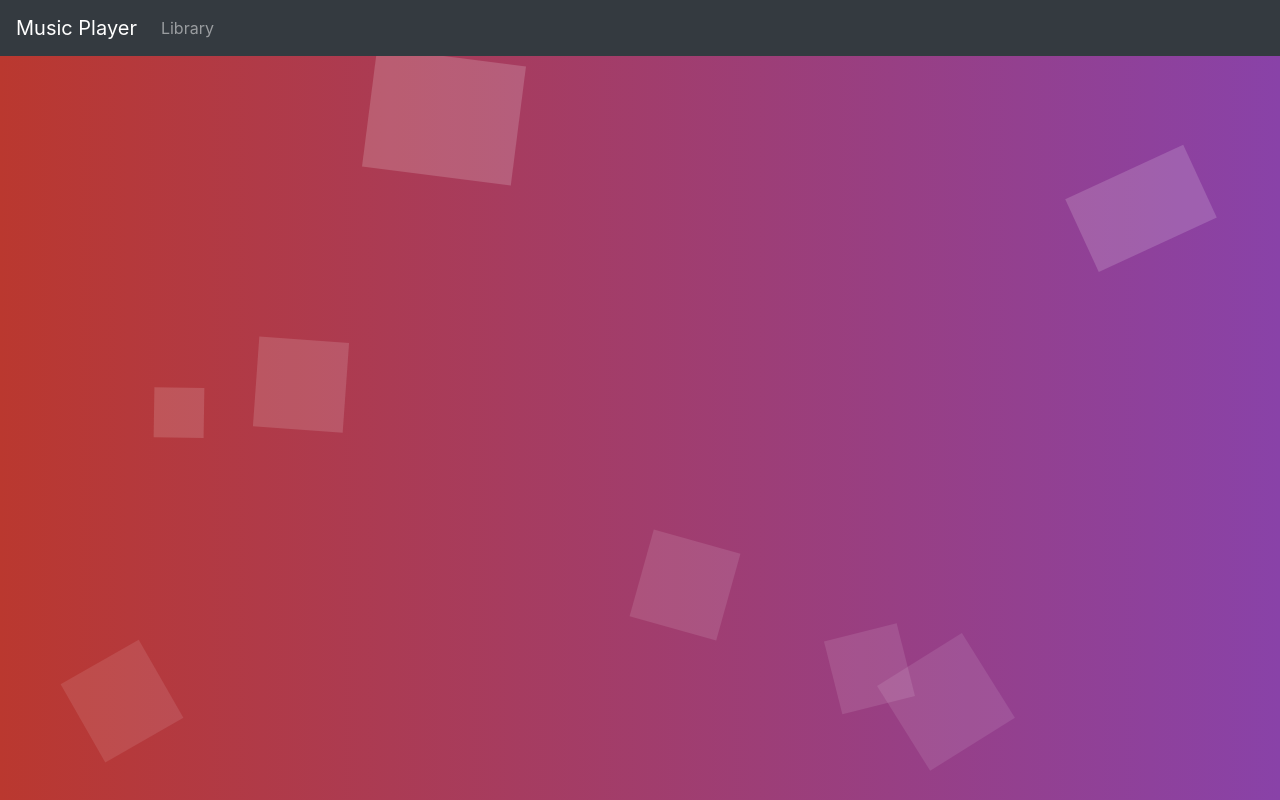
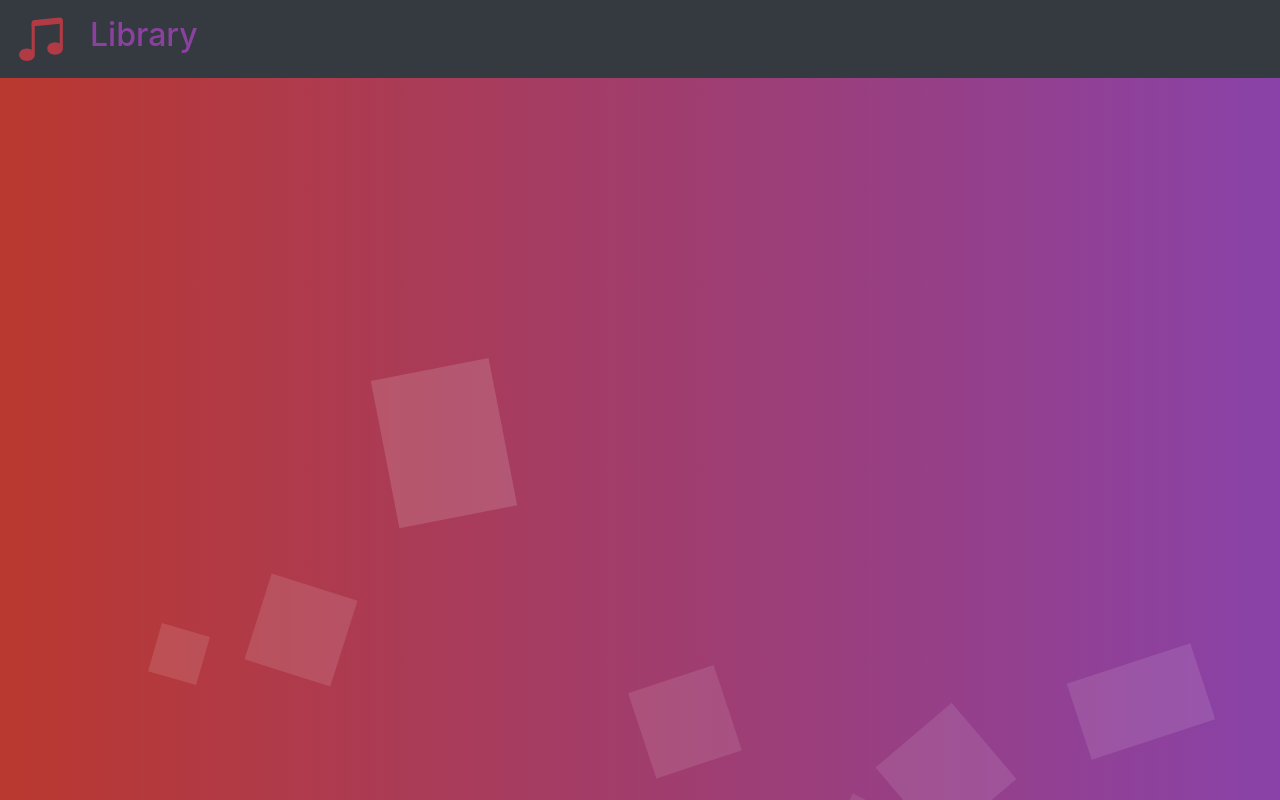
Before and after one commit to Demetricew20/MusicLibrary, a React (Create React App) app in the folder music_library_react/: page / in a window 1280 px wide. Built offline with nearby package versions, Linux system fonts and the light colour scheme.

Commit message:
Added sytles to buttons on library page.

```diff
--- a/music_library_react/package.json
+++ b/music_library_react/package.json
@@ -16,6 +16,7 @@
     "mdb-react-ui-kit": "^1.0.0-beta3",
     "react": "^17.0.2",
     "react-bootstrap": "^1.5.2",
+    "react-bootstrap-icons": "^1.4.0",
     "react-bootstrap-table-next": "^4.0.3",
     "react-bootstrap-table2-toolkit": "^2.1.3",
     "react-dom": "^17.0.2",
--- a/music_library_react/src/Components/App.css
+++ b/music_library_react/src/Components/App.css
@@ -53,7 +53,7 @@
 .box__area li {
   z-index: -1;
   position: absolute;
-  bottom: -12.5vh;
+  bottom: -150px;
   display: block;
   list-style: none;
   width: 25px;
@@ -63,12 +63,18 @@
   -webkit-animation-duration: 20s;
   -webkit-animation-timing-function: liner;
   -webkit-animation-iteration-count: infinite;
+  -moz-animation-name: float;
+  -moz-animation-duration: 20s;
+  -moz-animation-timing-function: liner;
+  -moz-animation-iteration-count: infinite;
+  animation: float 20s linear infinite;
 }
 .box__area li:nth-child(1){
   left: 86%;
   width: 80px;
   height: 130px;
   animation-delay: 0s;
+  animation-duration: 40s;
 }
 .box__area li:nth-child(2){
   left: 12%;
@@ -94,7 +100,7 @@
   left: 65%;
   width: 75px;
   height: 75px;
-  animation-delay: 1.5s;
+  animation-delay: 5s;
   animation-duration: 40s;
 }
 .box__area li:nth-child(6){
@@ -108,7 +114,7 @@
   left: 6%;
   width: 90px;
   height: 90px;
-  animation-delay: 3.75s;
+  animation-delay: 7s;
   animation-duration: 30s;
 
 }
--- a/music_library_react/src/Components/DeleteSong.js
+++ b/music_library_react/src/Components/DeleteSong.js
@@ -18,7 +18,7 @@ export default class DeleteSong extends Component {
 
     render(){
         return (
-            <button onClick={() => this.deleteSong(this.props.id)}>Delete</button>
+            <button className='btn btn-danger' onClick={() => this.deleteSong(this.props.id)}>Delete</button>
         )
     }
 }
--- a/music_library_react/src/Components/Header.css
+++ b/music_library_react/src/Components/Header.css
@@ -1,74 +1,11 @@
-.header {
-    height: 60px;
-    display: flex;
-    align-items: center;
-    background-color: #131921;
-    position: sticky;
-    top: 0;
-    z-index: 100;
+.navbar-dark .navbar-nav .nav-link {
+    color: #8C41A1;
 }
 
-.header__logo {
-    width: 100px;
-    object-fit: contain;
-    margin: 0 20px;
-    margin-top: 18px;
-}
-
-.header__search{
-    display: flex;
-    flex: 1;
-    align-items: center;
-    border-radius: 24px;
-}
-
-.header__searchInput {
-    height: 12px;
-    padding: 10px;
-    border: none;
-    width: 100%;
-}
-
-.header__searchIcon{
-    padding: 5px;
-    height: 22px;
-    background-color: #cd9042;
-}
-
-.header__optionLineOne {
-    font-size: 10px;
-}
-
-.header__optionLineTwo {
-    font-size: 13px;
-    font-weight: 800;
-
-}
-
-.header__optionsBasket {
-    display: flex;
-    align-items: center;
+svg:hover {
     color: white;
 }
 
-a:-webkit-any-link {
-    text-decoration: none;
+.navbar-dark .navbar-brand {
+    color: #B13A44;
 }
-
-.header__basketCount {
-    margin-left: 10px;
-    margin-right: 10px;
-}
-
-.header__nav {
-    display: flex;
-    justify-content: space-evenly;
-}
-
-.header__options {
-    display: flex;
-    flex-direction: column;
-    margin-left: 10px;
-    margin-right: 10px;
-    color: white;
-}
--- a/music_library_react/src/Components/Header.jsx
+++ b/music_library_react/src/Components/Header.jsx
@@ -1,8 +1,8 @@
 import React from "react";
 import {  Link } from "react-router-dom";
+import {MusicNoteBeamed} from 'react-bootstrap-icons';
 import "bootstrap/dist/css/bootstrap.min.css";
-import "./App.css";
-import './Header.css'
+import './Header.css';
 
 
 function Header() {
@@ -11,12 +11,12 @@ function Header() {
         <div>
         <nav className="navbar navbar-expand navbar-dark bg-dark">
             <a href="/" className="navbar-brand">
-            Music Player
+            <MusicNoteBeamed  size={50} />
             </a>
             <div className="navbar-nav mr-auto">
-            <li className="nav-item">
-                <Link to={"/library"} className="nav-link">
-                Library
+            <li className="nav-item" >
+                <Link to={"/library"} className="nav-link" >
+                <h2>Library</h2>
                 </Link>
             </li>
             </div>
--- a/music_library_react/src/Components/Modal.js
+++ b/music_library_react/src/Components/Modal.js
@@ -15,7 +15,7 @@ const ModalForm = (props) => {
 
     return (
             <>
-            <button onClick={showModal}>{props.action}</button>
+            <button onClick={showModal} type='button' className={props.buttonStyle}>{props.action}</button>
             <Modal show={isOpen} onHide={hideModal}>
                 <Modal.Header>
                 <Modal.Title>{props.title}</Modal.Title>
--- a/music_library_react/src/Components/SongTable.jsx
+++ b/music_library_react/src/Components/SongTable.jsx
@@ -54,7 +54,7 @@ export class SongTable extends Component {
 
     columnEditButton(cell, row, rowIndex, formatExtraData){
         return (
-        <ModalForm action='Edit' title='Edit Song'
+        <ModalForm buttonStyle='btn btn-secondary' action='Edit' title='Edit Song'
         content={<EditSong id={row.id}/>}/>
         )
     }
@@ -103,7 +103,7 @@ export class SongTable extends Component {
             return (
             <div className='container-fluid'>
                 <div className='add__song__btn row justify-content-end'>
-                    <ModalForm action='Add New Song' title='Add Song' content={<AddSong/>}  />
+                    <ModalForm buttonStyle='btn btn-success' action='Add New Song' title='Add Song' content={<AddSong/>}  />
                 </div>
 
 
```
Also changed, not shown: 1 other file (tests, documents, lock files or other folders).
